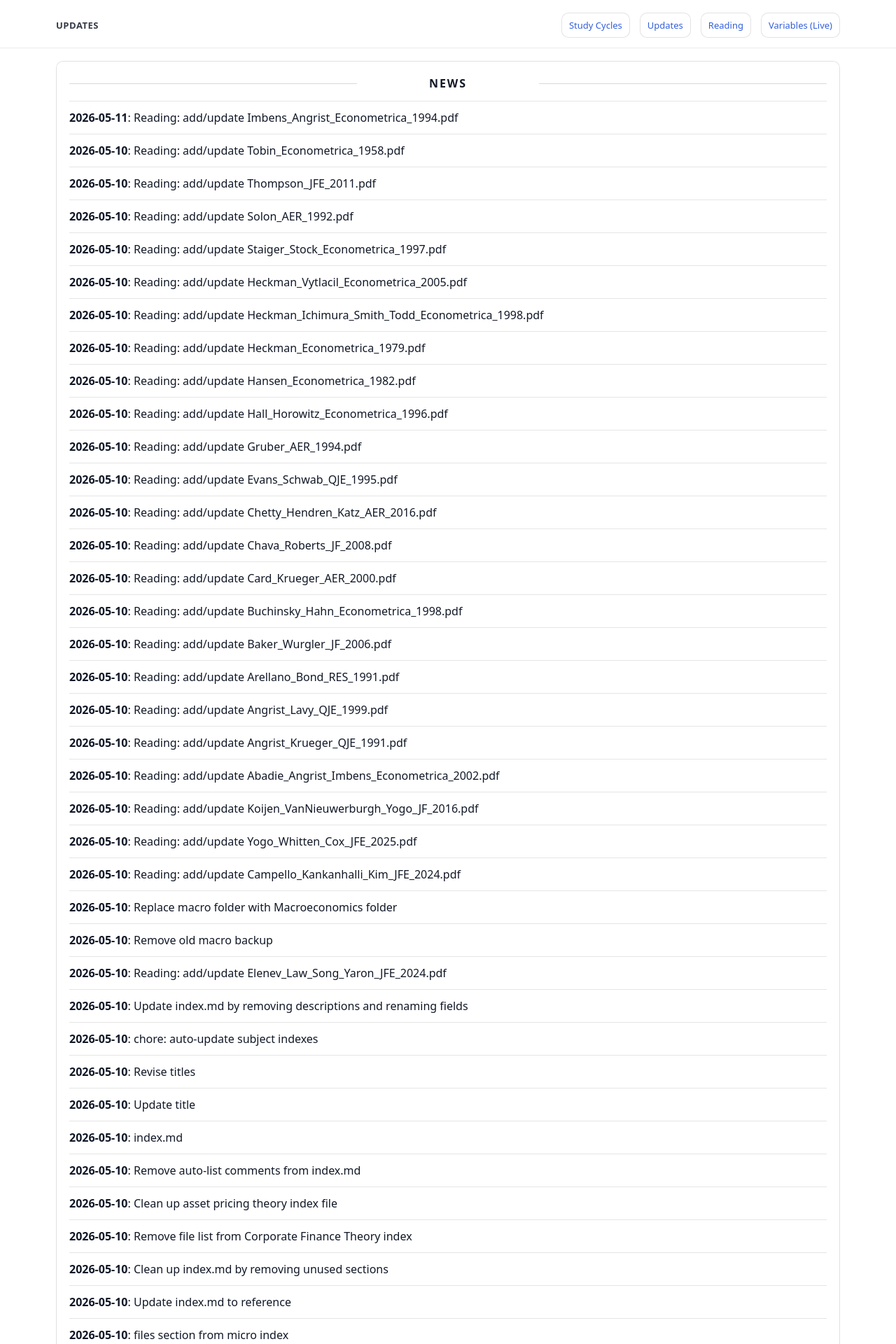
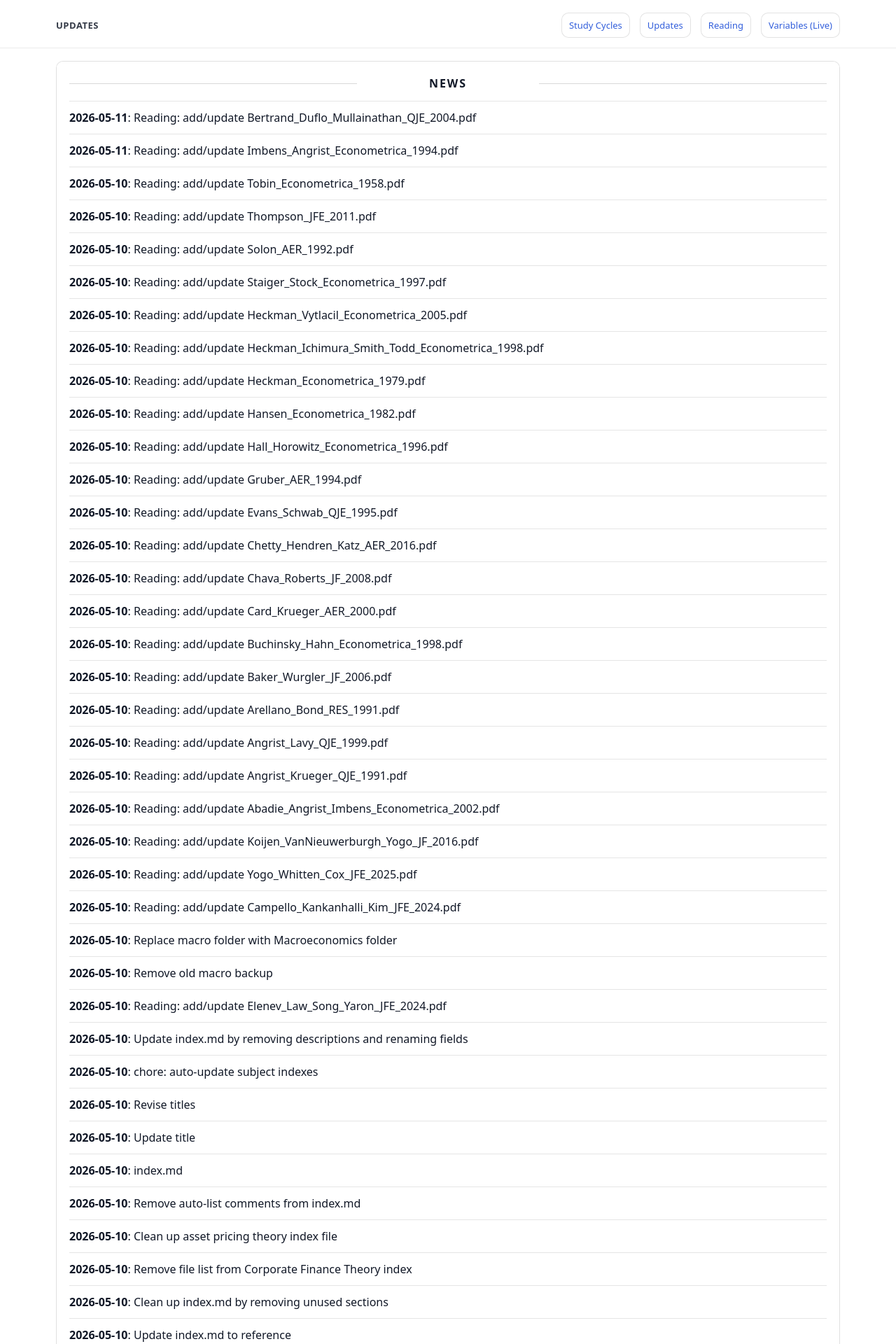
Before and after one commit to yaxinzn/study-archive, a Jekyll site: the page built from updates/index.md, in a window 1280 px wide. Shown: the top 1920 px of the page at 70% size. Built offline with Jekyll 4.4.1, drawn with Linux system fonts in a browser that asks for light colours; some of the changed text lies outside the part shown.

Commit message:
chore: update NEWS feed

```diff
--- a/_data/news.yml
+++ b/_data/news.yml
@@ -1,4 +1,7 @@
 # Auto-generated update history (sorted newest -> oldest). Do not edit manually.
+- ts: "1778443747"
+  date: "2026-05-11"
+  title: "Reading: add/update Bertrand_Duflo_Mullainathan_QJE_2004.pdf"
 - ts: "1778443421"
   date: "2026-05-11"
   title: "Reading: add/update Imbens_Angrist_Econometrica_1994.pdf"
```
